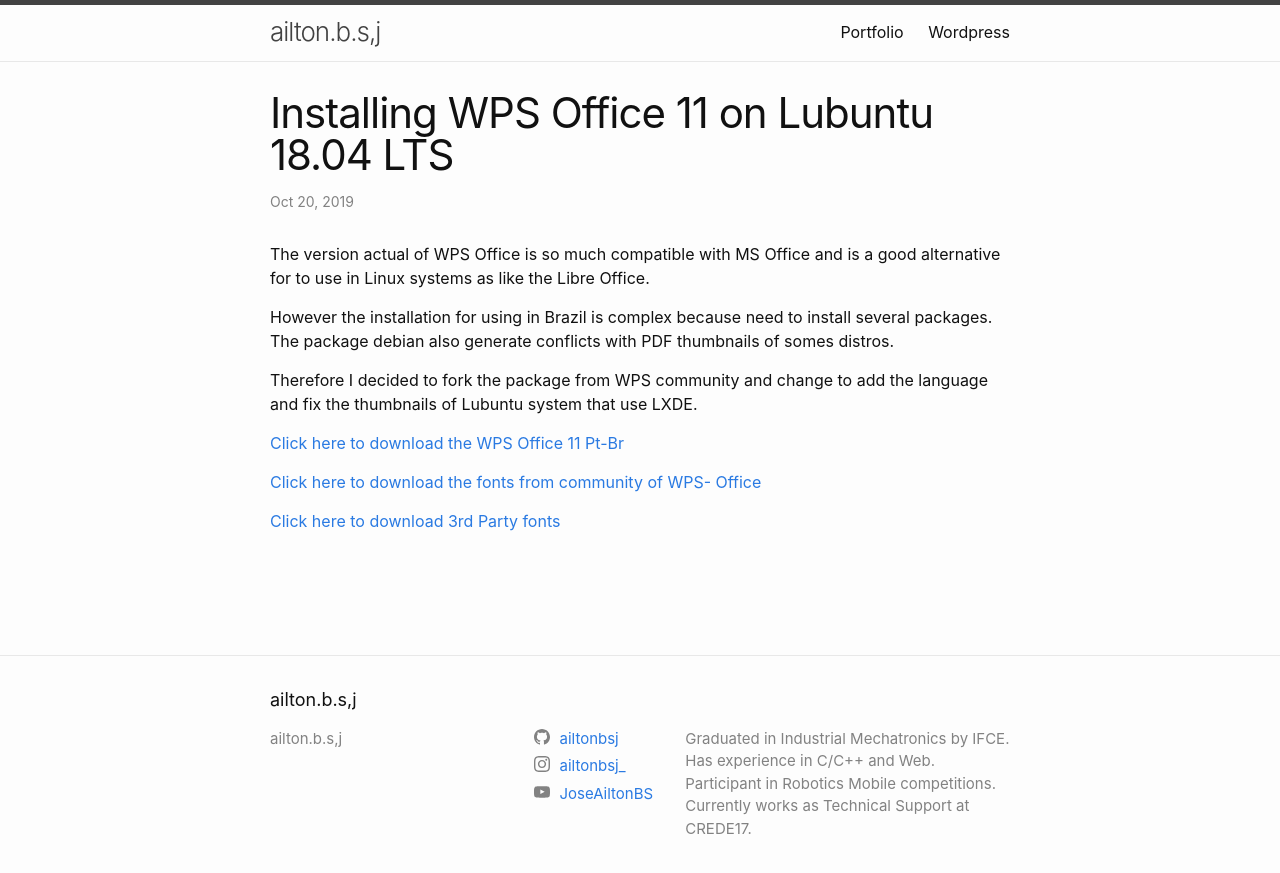
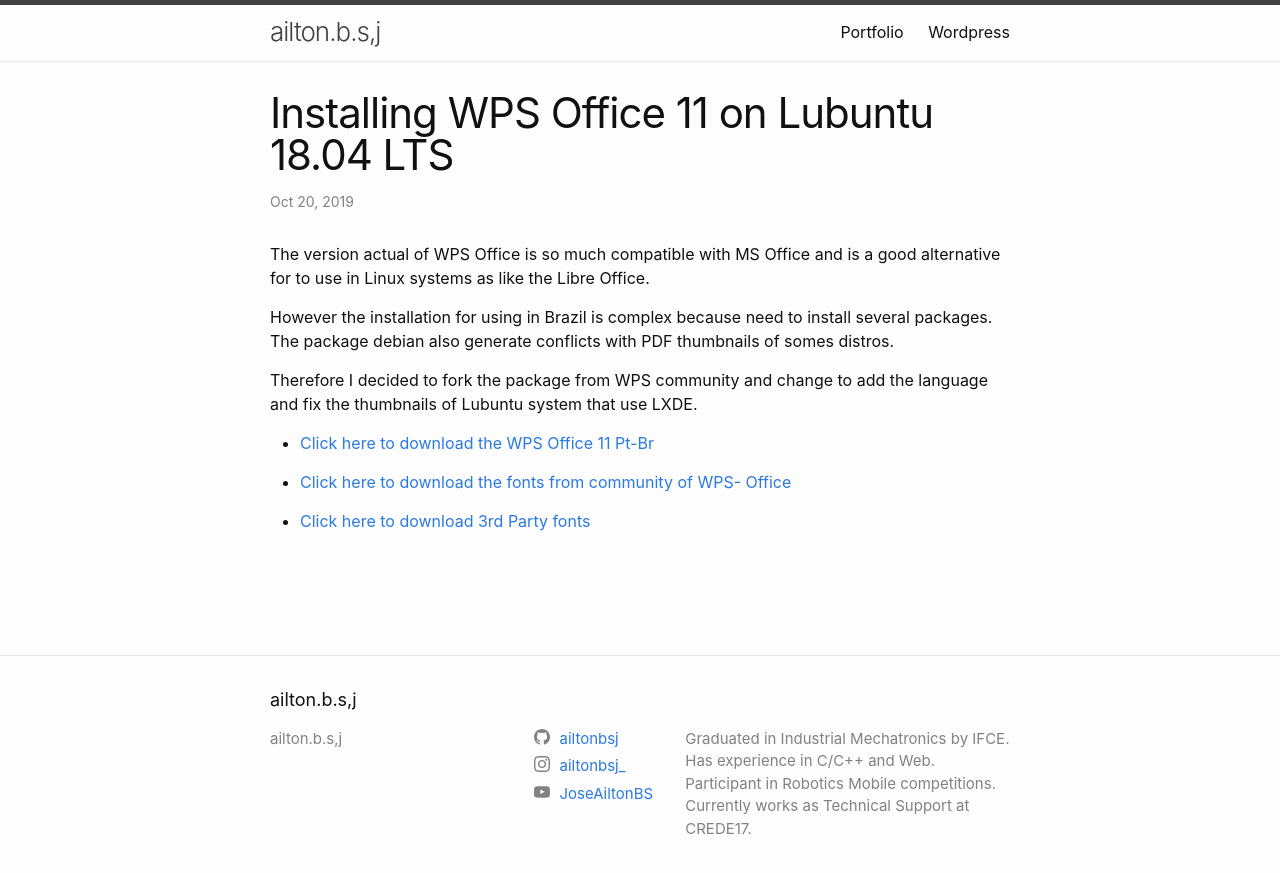
Before and after one commit to ailtonbsj/ailtonbsj.github.io, a Jekyll site: the page built from _posts/2019-10-26-installing-wps-11-on-lubuntu.md, in a window 1280 px wide. Shown: the top 873 px of the page. Built offline with Jekyll 4.4.1, drawn with Linux system fonts in a browser that asks for light colours; comment, search, counter and statistics services are not loaded.

Commit message:
trying to run gitpages...

```diff
--- a/_posts/2019-10-26-installing-wps-11-on-lubuntu.md
+++ b/_posts/2019-10-26-installing-wps-11-on-lubuntu.md
@@ -10,8 +10,8 @@ However the installation for using in Brazil is complex because need to install
 
 Therefore I decided to fork the package from WPS community and change to add the language and fix the thumbnails of Lubuntu system that use LXDE.
 
-[Click here to download the WPS Office 11 Pt-Br](http://bit.ly/wps11-br)
+- [Click here to download the WPS Office 11 Pt-Br](http://bit.ly/wps11-br)
 
-[Click here to download the fonts from community of WPS- Office](http://kdl.cc.ksosoft.com/wps-community/download/fonts/wps-office-fonts_1.0_all.deb)
+- [Click here to download the fonts from community of WPS- Office](http://kdl.cc.ksosoft.com/wps-community/download/fonts/wps-office-fonts_1.0_all.deb)
 
-[Click here to download 3rd Party fonts](http://bit.ly/fonts-3rd-party)
+- [Click here to download 3rd Party fonts](http://bit.ly/fonts-3rd-party)
```
